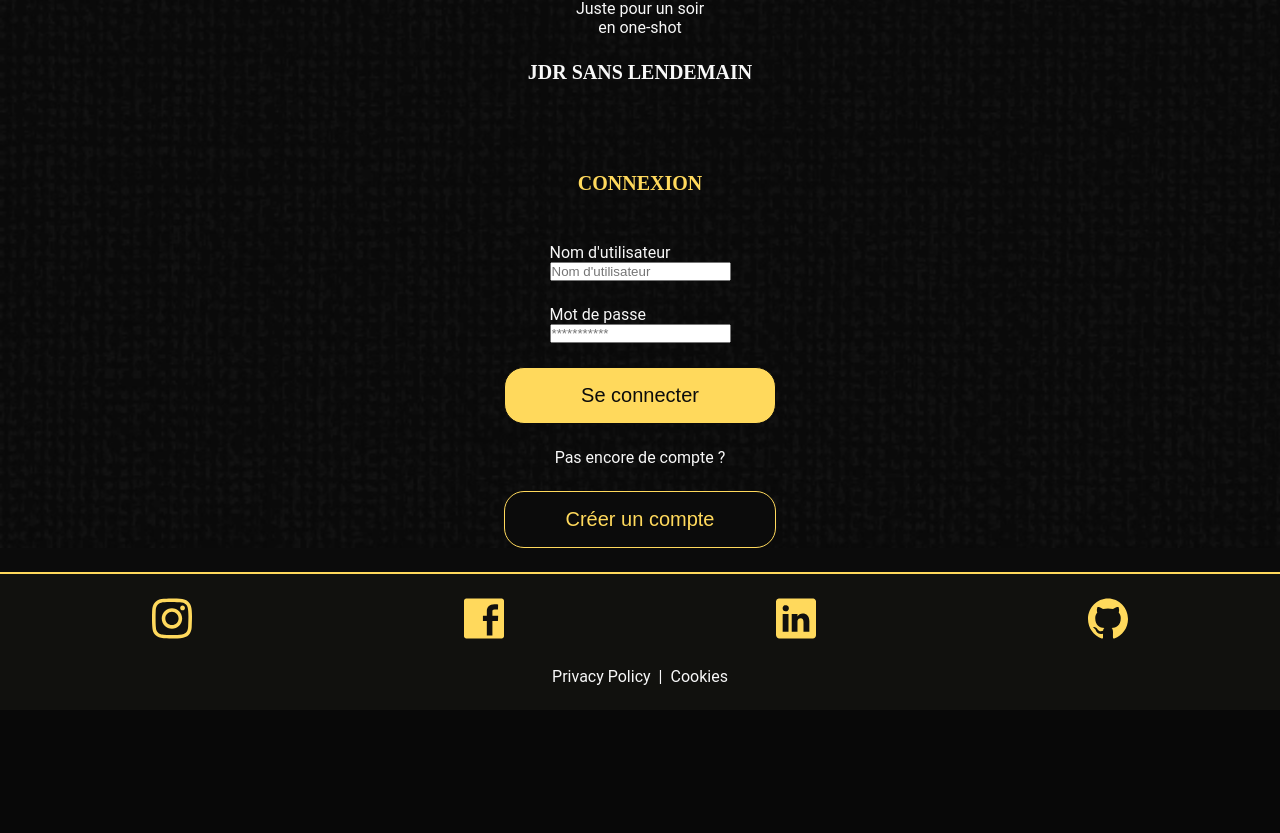
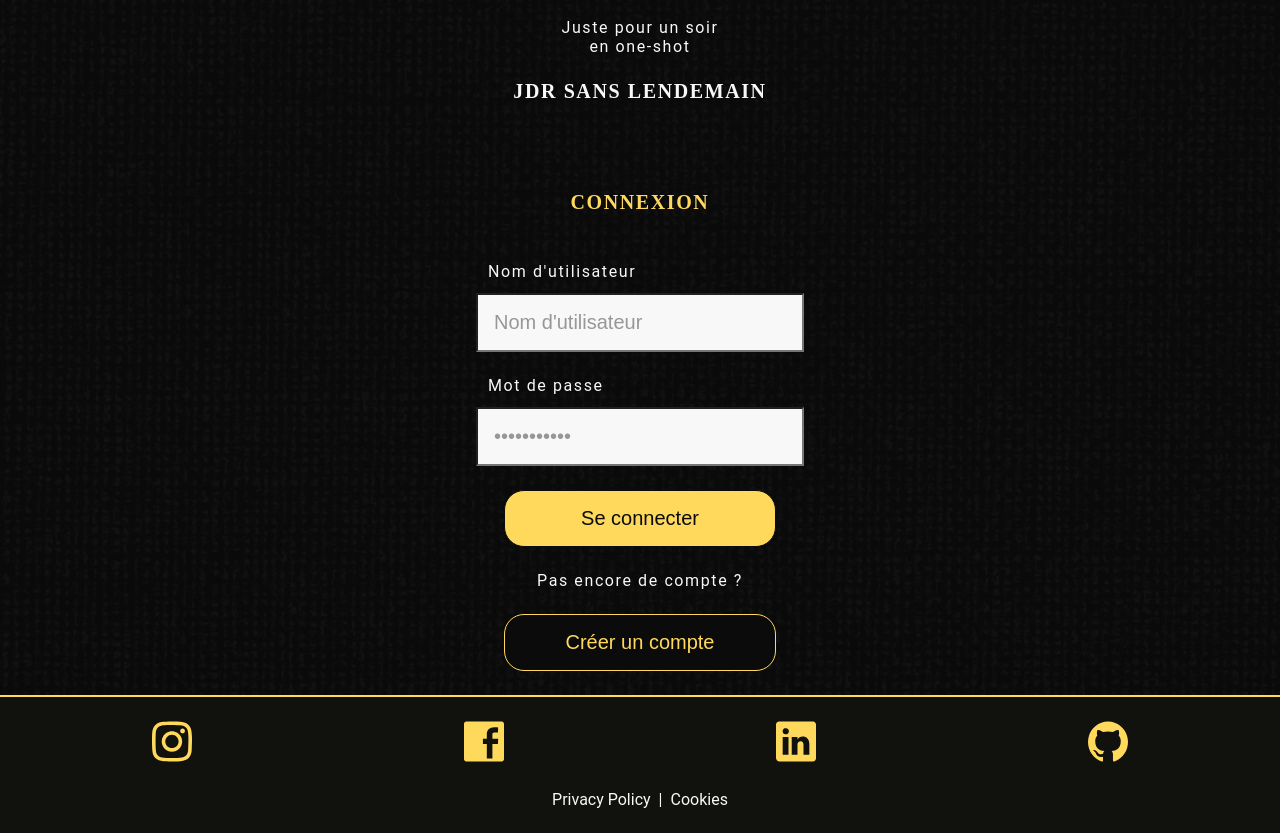
Before and after one commit to sbonnard/rolist-mingle, a PHP site: page / in a window 1280 px wide. Shown: the part 3075-3908 px from the top of the page. Before the commit the page ends 3760 px from the top, so only its background shows below. Run offline with PHP 8.4, Linux system fonts and the light colour scheme; some web fonts are replaced.

Commit message:
Home page entirely done. Aria label still to do and links

```diff
--- a/css/style.css
+++ b/css/style.css
@@ -4,6 +4,7 @@
     --secondary: #0B0B0B;
     --white: #F8F8F8;
     --deep-black: #11110E;
+    --light-grey: #979797;
     --black50: rgb(37, 36, 31, 0.5);
 }
 
@@ -73,7 +74,7 @@ button {
 
 .users-counter {
     font-size: 1.25rem;
-    color: var(--primary);
+    color: var(--white);
     border: 2px solid var(--primary);
     padding: 0.5rem;
 }
@@ -81,6 +82,8 @@ button {
 .page-content {
     background-image: url(/img/background-dark-pages.webp);
     background-size: cover;
+    background-attachment: fixed;
+    letter-spacing : 0.10rem;
 }
 
 /* Container */
@@ -110,6 +113,7 @@ button {
     background-position: left;
     background-repeat: no-repeat;
     background-size: cover;
+    background-attachment: fixed;
     padding-top: 2rem;
     border-bottom: 1px solid #FFD95C;
 }
@@ -180,7 +184,7 @@ button {
 .ttl {
     font-family: 'khyay';
     font-size: 1.25rem;
-    padding : 4rem 0 1.5rem 0;
+    padding: 4rem 0 1.5rem 0;
     text-transform: uppercase;
 }
 
@@ -227,6 +231,10 @@ button {
     color: var(--primary);
 }
 
+.button--padding {
+    margin-bottom: 1.5rem;
+}
+
 /* Forms */
 
 .form__container {
@@ -238,23 +246,42 @@ button {
 }
 
 .form__itm {
-display: flex;
-flex-direction: column;
+    display: flex;
+    flex-direction: column;
+}
+
+/* Inputs */
+
+.input {
+    appearance: none;
+    width: 20.5rem;
+    font-size: 1.25rem;
+    background-color: var(--white);
+    padding: 1rem;
+}
+
+input::placeholder{
+    font-size: 1.25rem;
+    color: var(--light-grey);
+    line-height: 0;
+}
+
+.input__label {
+    padding: 0 0.75rem 0.75rem 0.75rem;
 }
 
 /* Footer */
 
 .footer {
-    background-color: var(--deep-black) ;
-    border-top: 2px solid var(--primary);
-    padding: 1.5rem 0;
-    margin-top: 1.5rem;
+    background-color: var(--deep-black);
+    padding-bottom: 1.5rem;
 }
 
 .footer__social {
     display: flex;
     justify-content: space-around;
-    padding: 0 1rem;
+    padding: 1.5rem 1rem 0rem 1rem;
+    border-top: 2px solid var(--primary);
 }
 
 .footer-legal {
--- a/index.html
+++ b/index.html
@@ -28,13 +28,13 @@
 
         <div class="page-content">
             <section class="container__mobile">
-                <h3 class="ttl">nombre d'inscrits</h3>
+                <h3 class="ttl ttl--primary">nombre d'inscrits</h3>
                 <p class="users-counter">999999</p>
                 <img src="img/logo-amelie.webp" alt="Bouclier avec les différents dés de jeux de rôle.">
             </section>
 
             <section class="container__mobile" id="concept" aria-labelledby="concept">
-                <h2 class="ttl">Le concept</h2>
+                <h2 class="ttl ttl--primary">Le concept</h2>
                 <p>Rolist-Mingle a pour vocation d'aider à la rencontre de rôlistes, confirmés ou non. Pour tout ceux
                     qui souhaiteraient jouer plus ou se lancer dans le Jeu de Rôle sur table ou à distance,
                     Rolist-Mingle se
@@ -98,22 +98,23 @@
                 <form action="" method="get" aria-label="Formulaire de connexion">
                     <ul class="form__container">
                         <li class="form__itm">
-                            <label for="username">Nom d'utilisateur</label>
-                            <input type="text" name="username" id="username" placeholder="Nom d'utilisateur" required>
+                            <label class="input__label" for="username">Nom d'utilisateur</label>
+                            <input class="input" type="text" name="username" id="username" placeholder="Nom d'utilisateur" required>
                         </li>
                         <li class="form__itm">
-                            <label for="password">Mot de passe</label>
-                            <input type="password" name="password" id="password" placeholder="***********" required>
+                            <label class="input__label" for="password">Mot de passe</label>
+                            <input class="input" type="password" name="password" id="password" placeholder="•••••••••••" required>
                         </li>
                     </ul>
                     <div class="form__container">
                         <input class="button" type="submit" value="Se connecter">
                         <p>Pas encore de compte ?</p>
-                        <button class="button button--empty"><a href="#create-account">Créer un compte</a></button>
+                        <button class="button button--empty button--padding"><a href="#create-account">Créer un compte</a></button>
                     </div>
                 </form>
             </section>
         </div>
+    </body>
     <footer class="footer">
         <nav aria-label="navigation vers réseaux sociaux de Rolist-Mingle">
             <ul class="footer__social">
@@ -134,7 +135,6 @@
             </ul>
         </nav>
     </footer>
-</body>
 </main>
 
 </html>
```
Lines whose indentation alone changed are shown as unchanged.
